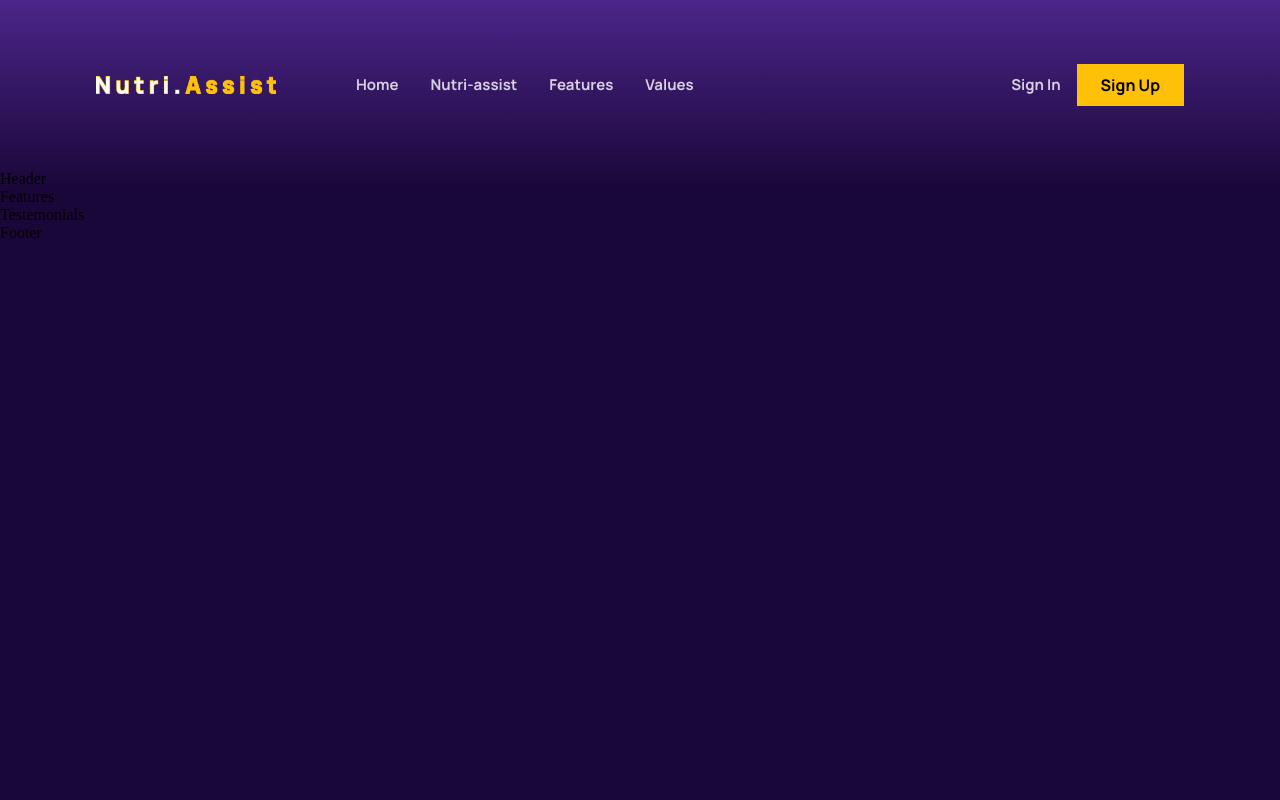
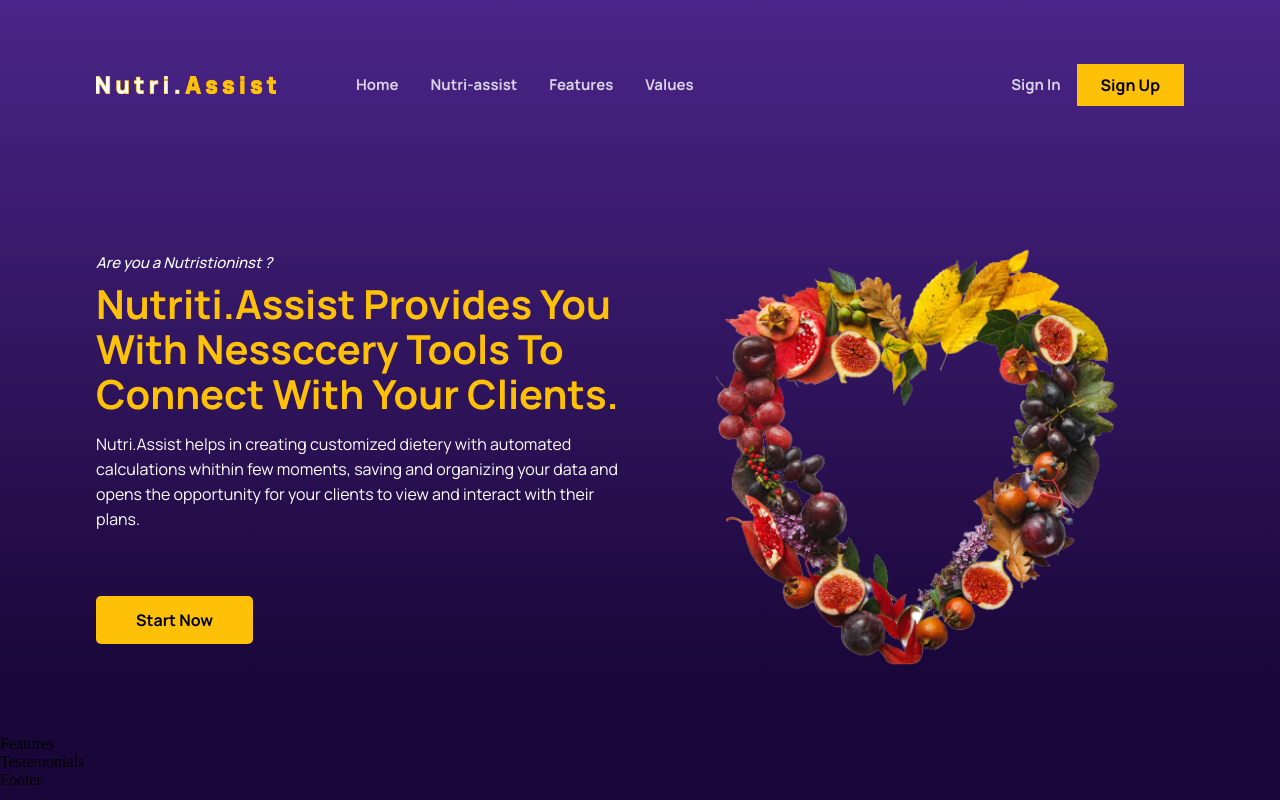
Before and after one commit to tarek-elmasri/nutri-assist, a React (Create React App) app in the folder web/: page / in a window 1280 px wide. Built offline with nearby package versions, Linux system fonts and the light colour scheme; the HTML template or start-up script is replaced by a standard one.

Commit message:
add Header Component

```diff
--- a/web/src/components/header/Header.tsx
+++ b/web/src/components/header/Header.tsx
@@ -1,7 +1,29 @@
-import React from 'react';
+import './header.css';
+import fruitsImg from '../../assets/fruits.png';
 
 const Header = () => {
-    return <div>Header</div>;
+  return (
+    <div className="main__header section__margin">
+      <div className="main__header-text">
+        <h4>Are you a Nutristioninst ?</h4>
+        <h1>
+          Nutriti.Assist Provides You With Nessccery Tools To Connect With Your
+          Clients.
+        </h1>
+        <p>
+          Nutri.Assist helps in creating customized dietery with automated
+          calculations whithin few moments, saving and organizing your data and
+          opens the opportunity for your clients to view and interact with their
+          plans.
+        </p>
+
+        <button type="button">Start Now</button>
+      </div>
+      <div className="main__header-img">
+        <img src={fruitsImg} alt="fruits" />
+      </div>
+    </div>
+  );
 };
 
 export default Header;
--- a/web/src/components/header/header.css
+++ b/web/src/components/header/header.css
@@ -0,0 +1,141 @@
+.main__header{
+  display: -webkit-box;
+  display: -ms-flexbox;
+  display: flex;
+  -webkit-box-orient: horizontal;
+  -webkit-box-direction: normal;
+      -ms-flex-direction: row;
+          flex-direction: row;
+  -webkit-box-pack: justify;
+      -ms-flex-pack: justify;
+          justify-content: space-between;
+  -webkit-box-align: center;
+      -ms-flex-align: center;
+          align-items: center;
+}
+
+.main__header-img{
+  -webkit-box-flex: 1;
+      -ms-flex: 1;
+          flex: 1;
+  display: -webkit-box;
+  display: -ms-flexbox;
+  display: flex;
+-webkit-box-pack: center;
+    -ms-flex-pack: center;
+        justify-content: center;
+-webkit-box-align: center;
+    -ms-flex-align: center;
+        align-items: center;
+}
+
+.main__header-img img{
+  width: 100%;
+  height: 100%;
+}
+
+.main__header-text{
+  -webkit-box-flex: 1;
+      -ms-flex: 1;
+          flex: 1;
+  display: -webkit-box;
+  display: -ms-flexbox;
+  display: flex;
+  -webkit-box-orient: vertical;
+  -webkit-box-direction: normal;
+      -ms-flex-direction: column;
+          flex-direction: column;
+  -webkit-box-pack: start;
+      -ms-flex-pack: start;
+          justify-content: flex-start;
+  -webkit-box-align: start;
+      -ms-flex-align: start;
+          align-items: flex-start;
+}
+
+.main__header-text h4{
+  font-family: var(--font-family);
+  font-size: 20px;
+  font-weight: 500;
+  line-height: 5px;
+  color: #FFF;
+  font-style: italic;
+  margin-bottom: 1rem;
+}
+
+.main__header-text h1{
+  font-family: var(--font-family);
+  font-size: 60px;
+  font-weight: 700;
+  line-height: 67px;
+  color: var(--color-orange);
+  margin-bottom: 1rem;
+}
+
+.main__header-text p{
+  font-family: var(--font-family);
+  font-size: 16px;
+  font-weight: 400;
+  line-height: 25px;
+  color: #FFF;
+  margin-bottom: 1rem;
+}
+
+.main__header-text button{
+  margin-top: 3rem;
+  padding: 1rem 2.5rem;
+  border: none;
+  outline: none;
+  border-radius: 5px;
+  background: var(--color-orange);
+
+  font-family: var(--font-family);
+  font-size: 16px;
+  font-weight: 700;
+  line-height: 16px;
+  color: var(--bg-color);
+  cursor: pointer;
+
+}
+
+@media screen and (max-width: 1500px){
+  .main__header-text h4{
+    font-size: 15px;
+  }
+  .main__header-text h1{
+    font-size: 40px;
+    line-height: 45px;
+  }
+}
+
+@media screen and (max-width: 1024px){
+  .main__header-text h4{
+    font-size: 12px;
+  }
+  .main__header-text h1{
+    font-size: 28px;
+    line-height: 40px;
+  }
+}
+
+@media screen and (max-width: 950px){
+  .main__header{
+-webkit-box-orient: vertical;
+-webkit-box-direction: normal;
+    -ms-flex-direction: column;
+        flex-direction: column;
+  }
+
+  .main__header-img{
+    margin-top: 3rem;
+  }
+
+  .main__header-img img{
+    width: 250px;
+  }
+  .main__header-text button{
+    -ms-flex-item-align: center;
+        align-self: center;
+  }
+
+}
```
